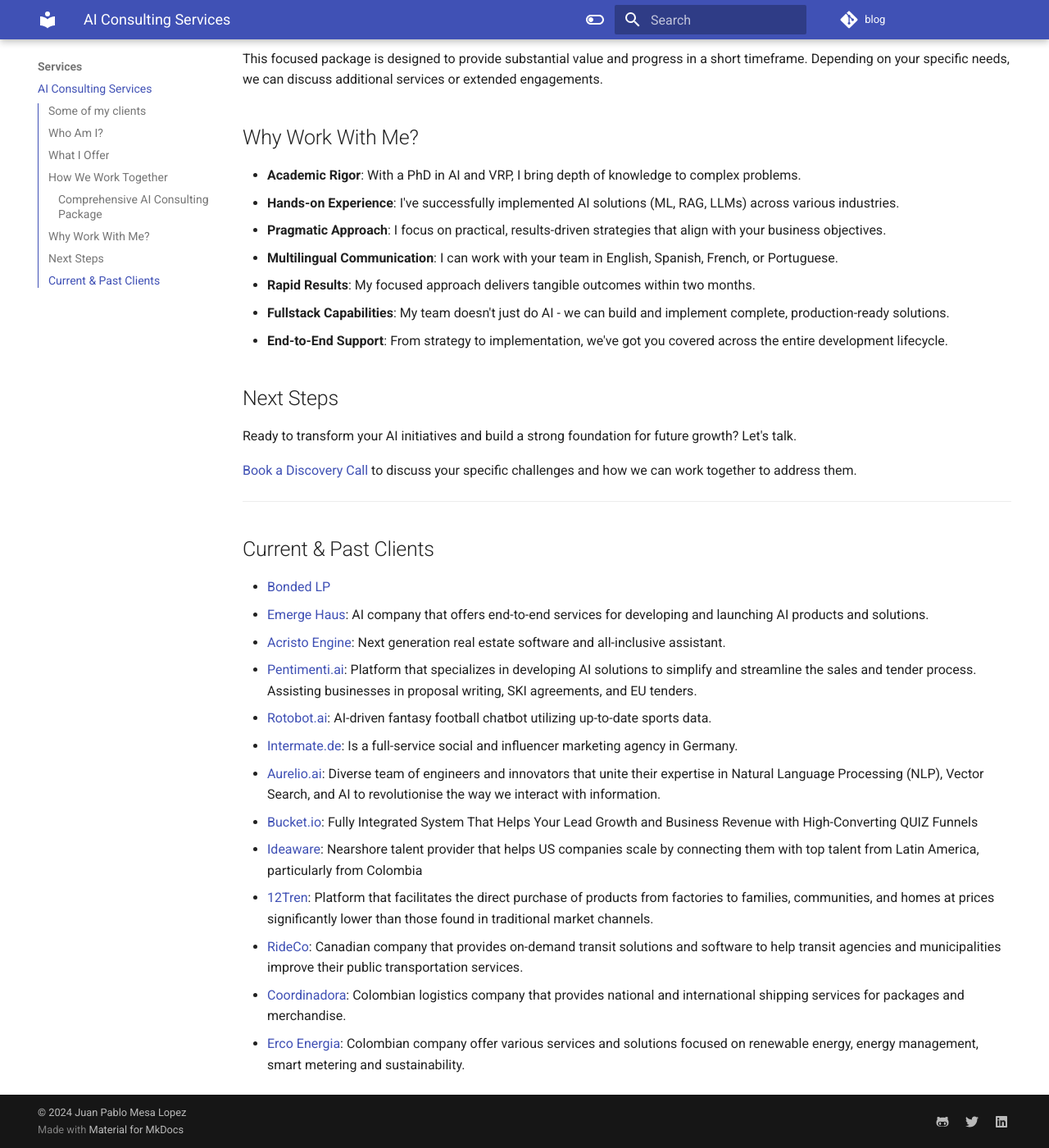
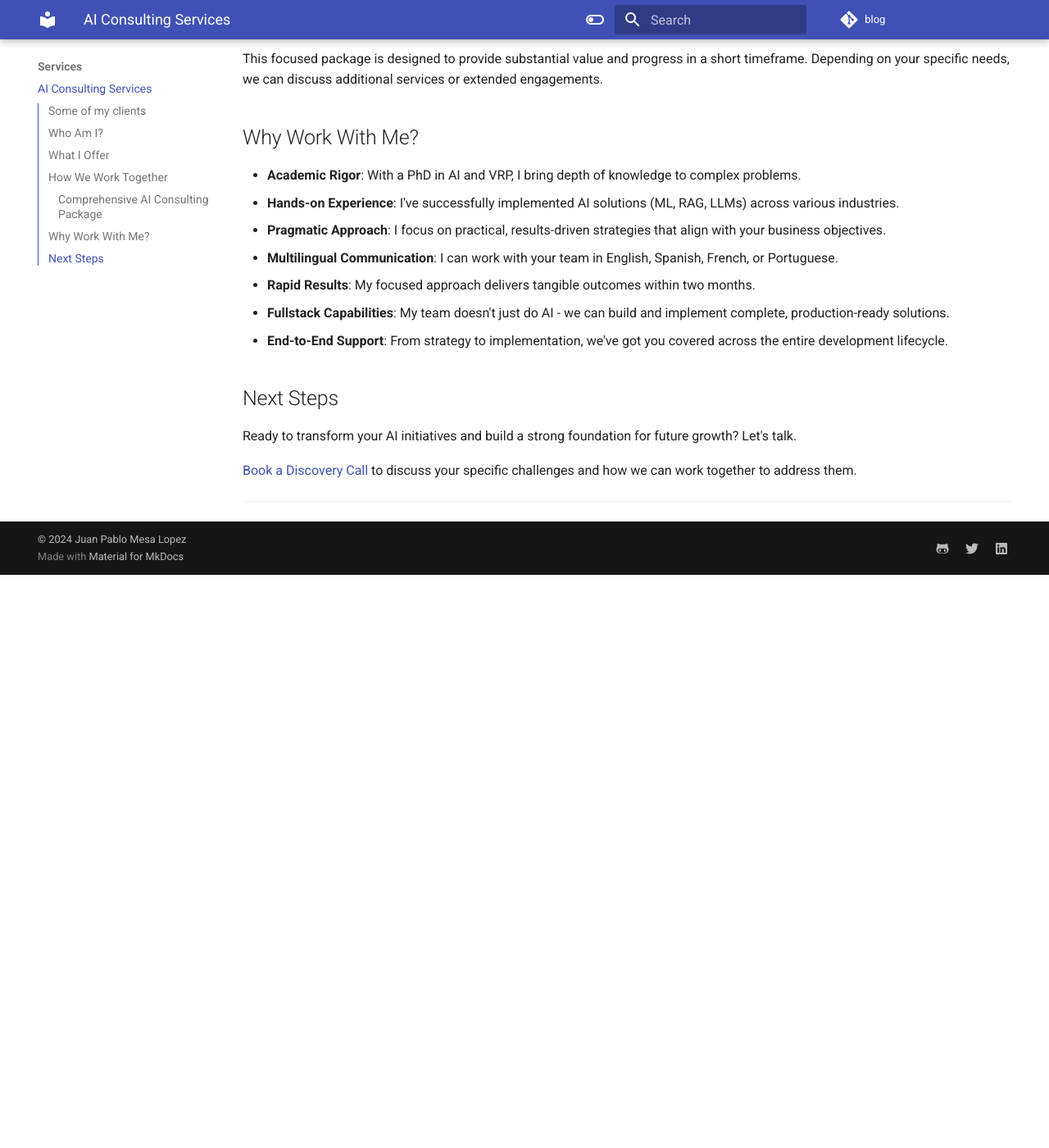
Before and after one commit to mesax1/blog, an MkDocs documentation site: the page built from docs/services.md, in a window 1280 px wide and 1400 px high, scrolled down 2772 px. Shown: the whole window at 82% size. Built offline with MkDocs 1.6.1 and Material for MkDocs 9.7.7, drawn with Linux system fonts in a browser that asks for light colours; comment, search, counter and statistics services are not loaded; after the commit the page ends 3473 px from its top, so only the background shows below that.

Commit message:
Removed current and past clients from the end of the page, as they now appear more at the top

```diff
--- a/docs/services.md
+++ b/docs/services.md
@@ -90,18 +90,3 @@
 [Book a Discovery Call](mailto:mesax1@gmail.com) to discuss your specific challenges and how we can work together to address them.
 
 ---
-
-## Current & Past Clients
-- [Bonded LP](https://www.bondedlp.com/)
-- [Emerge Haus](https://www.emerge.haus/){:target="_blank"}: AI company that offers end-to-end services for developing and launching AI products and solutions.
-- [Acristo Engine](https://acristoengine.com/){:target="_blank"}: Next generation real estate software and all-inclusive assistant.
-- [Pentimenti.ai](https://www.pentimenti.ai/){:target="_blank"}: Platform that specializes in developing AI solutions to simplify and streamline the sales and tender process. Assisting businesses in proposal writing, SKI agreements, and EU tenders.
-- [Rotobot.ai](https://rotobot.ai/){:target="_blank"}: AI-driven fantasy football chatbot utilizing up-to-date sports data.
-- [Intermate.de](https://www.intermate.de/){:target="_blank"}: Is a full-service social and influencer marketing agency in Germany. <!-- Developed search and recommendation engines for content and content creators, enhancing user engagement.-->
-- [Aurelio.ai](https://www.aurelio.ai/){:target="_blank"}: Diverse team of engineers and innovators that unite their expertise in Natural Language Processing (NLP), Vector Search, and AI to revolutionise the way we interact with information.
-- [Bucket.io](https://bucket.io/3/){:target="_blank"}: Fully Integrated System That Helps Your Lead Growth and Business Revenue with High-Converting QUIZ Funnels
-- [Ideaware](https://ideaware.co/){:target="_blank"}: Nearshore talent provider that helps US companies scale by connecting them with top talent from Latin America, particularly from Colombia
-- [12Tren](https://12tren.com/){:target="_blank"}: Platform that facilitates the direct purchase of products from factories to families, communities, and homes at prices significantly lower than those found in traditional market channels.
-- [RideCo](https://www.rideco.com/){:target="_blank"}: Canadian company that provides on-demand transit solutions and software to help transit agencies and municipalities improve their public transportation services.
-- [Coordinadora](https://coordinadora.com/){:target="_blank"}: Colombian logistics company that provides national and international shipping services for packages and merchandise.
-- [Erco Energia](https://erco.energy/co){:target="_blank"}: Colombian company offer various services and solutions focused on renewable energy, energy management, smart metering and sustainability.
```
